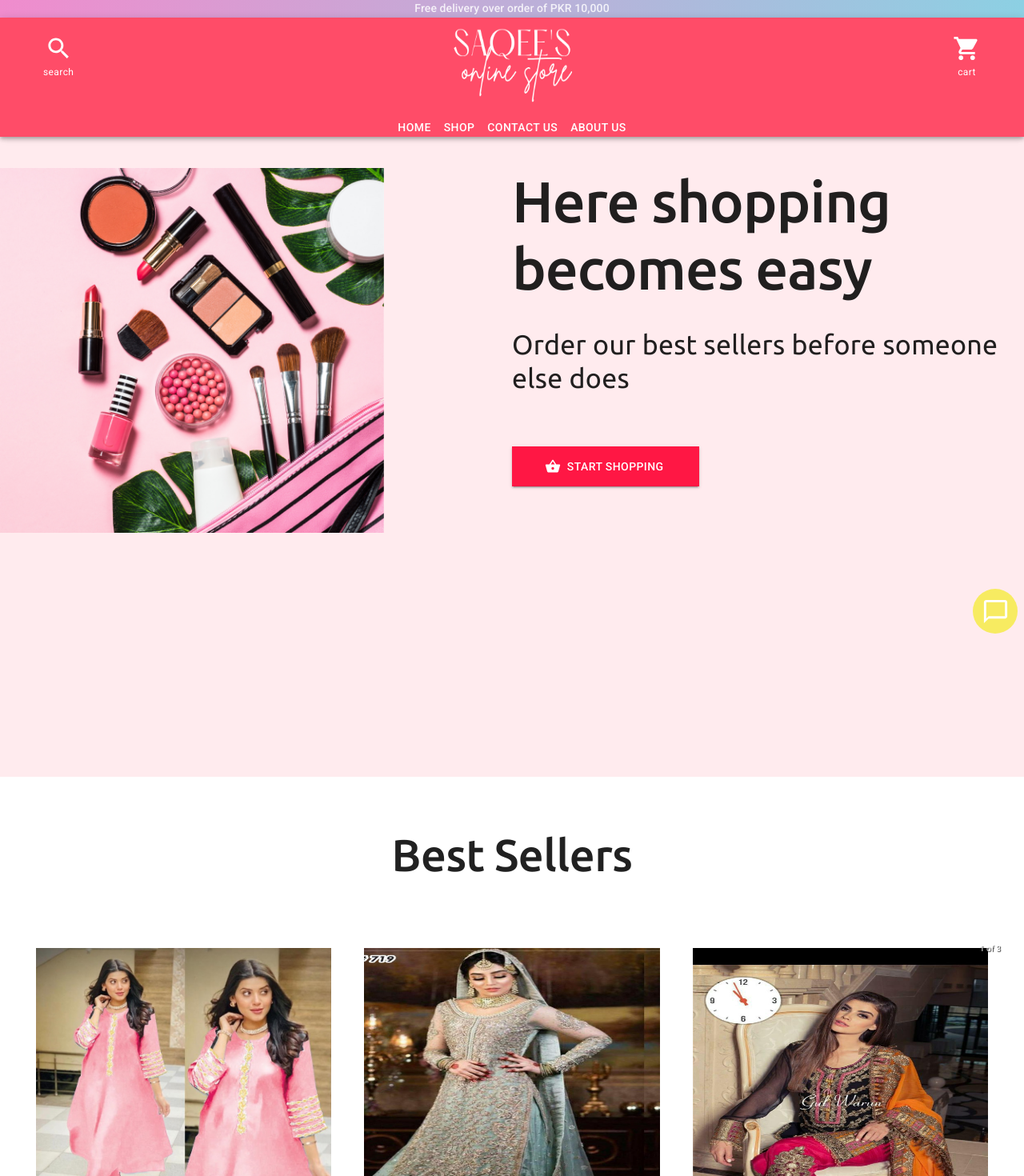
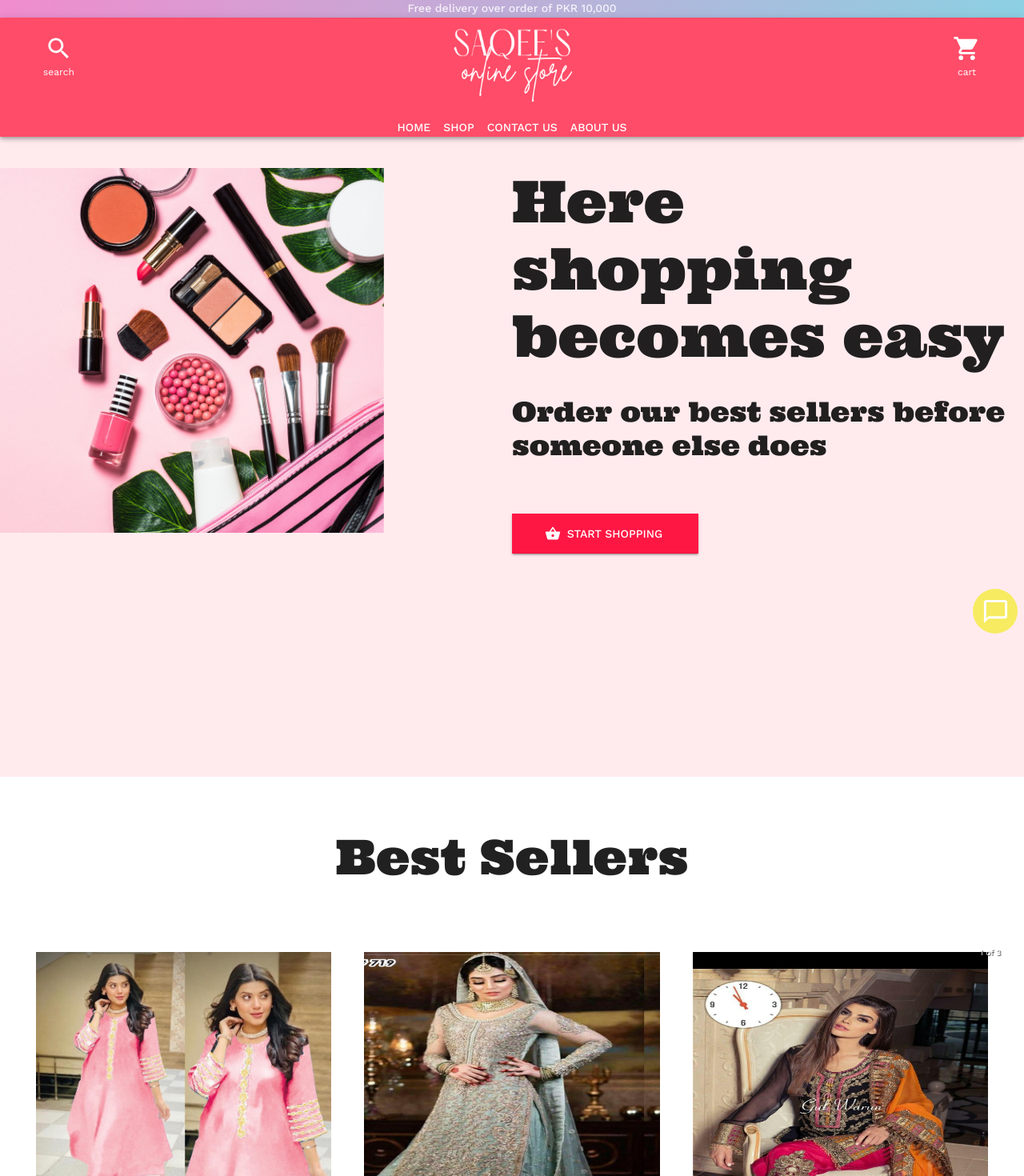
Before and after one commit to basit3407/saqee-onlinestore, a Next.js app: page / in a window 1280 px wide. Shown: the top 1470 px of the page at 80% size. Built offline with nearby package versions, Linux system fonts and the light colour scheme.

Commit message:
errors removed

```diff
--- a/components/home/Products.js
+++ b/components/home/Products.js
@@ -72,7 +72,7 @@ const MapImages = () => {
             alt=""
           />
           <div className={classes.overlay}>
-            <Typography display="block" color="textSecondary" variant="h4">
+            <Typography display="block" color="textSecondary" variant="h6">
               {item.caption}
             </Typography>
             <Button
--- a/components/home/Products2.js
+++ b/components/home/Products2.js
@@ -92,7 +92,7 @@ const MapImages = () => {
               alt=""
             />
             <div className={classes.overlay}>
-              <Typography color="textSecondary" display="block" variant="h4">
+              <Typography color="textSecondary" display="block" variant="h6">
                 {item.caption}
               </Typography>
 
--- a/pages/_document.js
+++ b/pages/_document.js
@@ -14,14 +14,6 @@ export default class MyDocument extends Document {
 
           {/* Google fonts */}
           <link rel="preconnect" href="https://fonts.gstatic.com" />
-          <link
-            href="https://fonts.googleapis.com/css2?family=Ubuntu:ital,wght@0,300;0,400;0,500;0,700;1,300;1,400;1,500;1,700&display=swap"
-            rel="stylesheet"
-          />
-          <link
-            rel="stylesheet"
-            href="https://fonts.googleapis.com/css?family=Roboto:300,400,500,700&display=swap"
-          />
           <link
             href="https://fonts.googleapis.com/css?family=Ultra|Work+Sans:400,500"
             rel="stylesheet"
--- a/styles/theme.js
+++ b/styles/theme.js
@@ -27,19 +27,17 @@ const theme = createMuiTheme({
     },
   },
   typography: {
+    fontFamily: `'Work Sans', sans-serif`,
+    fontWeight: 400,
     h1: {
-      fontFamily: `"Ubuntu","Roboto","Helvetica","Arial",sans-serif`,
+      fontFamily: `'Ultra', serif`,
       fontSize: "4.5rem",
-      fontWeight: 500,
     },
-    h2: {
-      fontFamily: `"Ubuntu","Roboto","Helvetica","Arial",sans-serif`,
-      fontSize: "3.5rem",
-      fontWeight: 500,
-    },
-    h4: {
-      fontFamily: `"Ubuntu","Roboto","Helvetica","Arial",sans-serif`,
-    },
+    h2: { fontFamily: `'Ultra', serif` },
+    h3: { fontFamily: `'Ultra', serif` },
+    h4: { fontFamily: `'Ultra', serif` },
+    h5: { fontFamily: `'Ultra', serif` },
+    h6: { fontFamily: `'Ultra', serif` },
   },
 });
 
```
